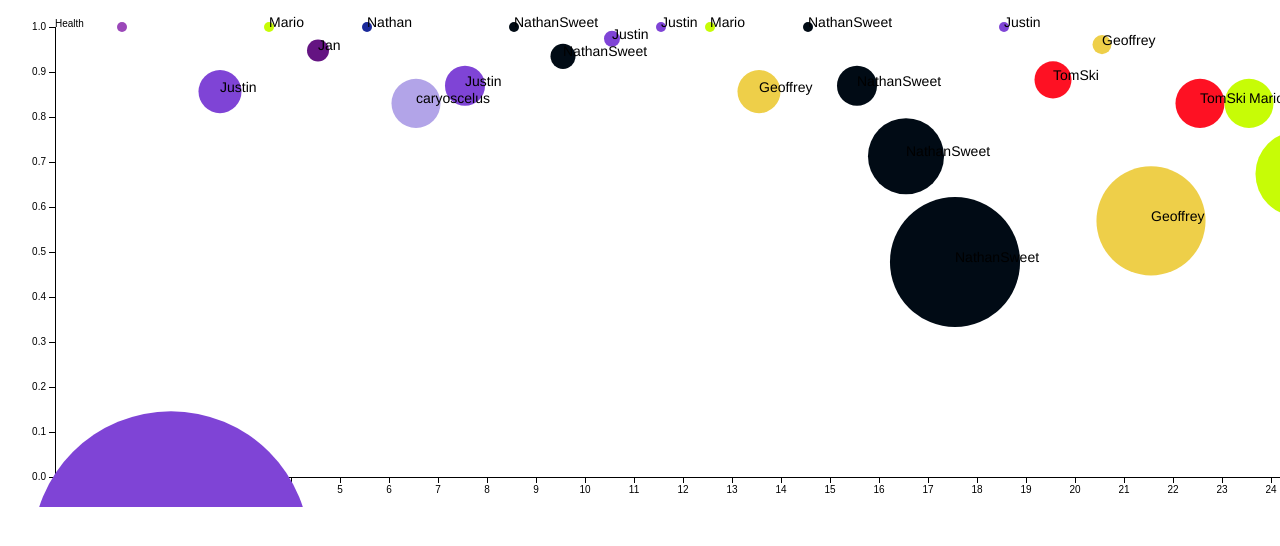
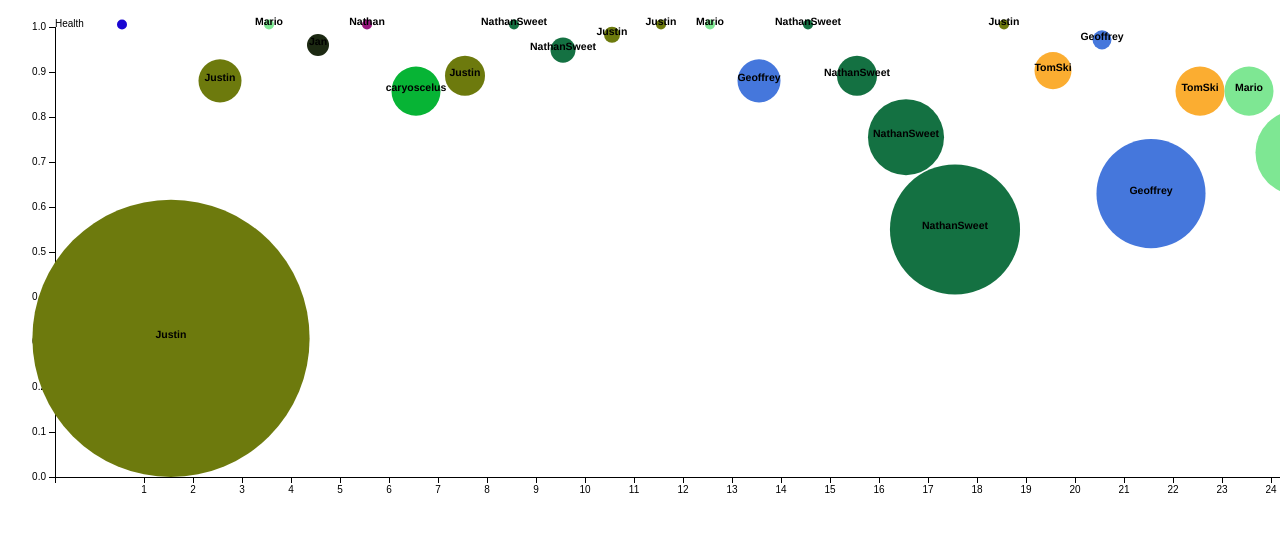
Before and after one commit to Lemoncog/HelloEllie, a website: page index.html in a window 1280 px wide. Shown: the part 196-742 px from the top of the page. Drawn offline with Linux system fonts and the light colour scheme; files that its build step writes are made by us from their sources.

Commit message:
Huge commits are now clamped to bottom of graph

```diff
--- a/index.html
+++ b/index.html
@@ -8,6 +8,7 @@
 
 		<!-- Bootstrap -->
 		<link rel="stylesheet" href="bower_components/bootstrap/dist/css/bootstrap.css">
+		<link rel="stylesheet" href="css/main.css">
  		<script src="bower_components/angular/angular.js"></script>
 		<script src="bower_components/angular-route/angular-route.js"></script>
 		<script src="javascripts/d3.js"></script>
--- a/javascripts/graphing/blobGraph.js
+++ b/javascripts/graphing/blobGraph.js
@@ -12,8 +12,33 @@ var BlobGraph = function() {
 		var normaliseY = d3.scale.linear().range([GRAPH_HEIGHT, 0]);
 		var normaliseRadius = d3.scale.linear().range([120, 5]);
 
-		normaliseX.domain(graphData.map(function(d){ return d.commitNo}));
+		normaliseX.domain(graphData.map(function(d){ return d.commitNo; }));
 		normaliseY.domain([0, 1]);
+
+		var safeRadius = function(scl){
+			scaledRadius = normaliseRadius(scl);
+
+			if(scaledRadius > 150) {
+				//SPIKE!
+				scaledRadius = 150;
+			}
+
+			return scaledRadius;
+		};
+
+		var safeY = function(y, diameter){
+			graphBot = normaliseY(0);
+			yPos = y - (diameter/2);
+			bottom = yPos + diameter;
+
+			penetration = bottom - graphBot;
+
+			if(penetration > 0) {
+				yPos = yPos - penetration;
+			}
+
+			return yPos;
+		};
 
 		console.log(normaliseY);
 
@@ -56,11 +81,11 @@ var BlobGraph = function() {
 			return normaliseX(d.commitNo);
 		})
 		.attr("cy", function(d) {
-			return normaliseY(d.circle.scl);
+			return safeY(normaliseY(d.circle.scl), safeRadius(d.circle.scl));
 		})
-		.attr("width", normaliseX.rangeBand() )
+		//.attr("width", normaliseX.rangeBand() )
 		.attr("r", function(d) {
-			return normaliseRadius(d.circle.scl);
+			return safeRadius(d.circle.scl);
 		})
 		.style("fill", function(d) {
 			return d.circle.color;
@@ -72,8 +97,9 @@ var BlobGraph = function() {
 
     	var authors = chart.selectAll(".authors")
     	.data(graphData)
+    	.enter().append("text")
     	.attr("class", "label")
-    	.enter().append("text")
+    	.attr("text-anchor", "middle")
     	.text(function(d) {
     		return d.hoverOn.title;
     	})
@@ -81,9 +107,10 @@ var BlobGraph = function() {
 			return normaliseX(d.commitNo);
 		})
 		.attr("y", function(d) {
-			return normaliseY(d.circle.scl);
+			return safeY(normaliseY(d.circle.scl), safeRadius(d.circle.scl));
 		});
 	};
+
 
 	var jsonObjectToArray = function(jsonObjectArray, key) {
 		var jsonArray = [];
```
Also changed, not shown: data/graphData.json (+1 -1 lines), stylesheets/main.css (added), 1 other file.
